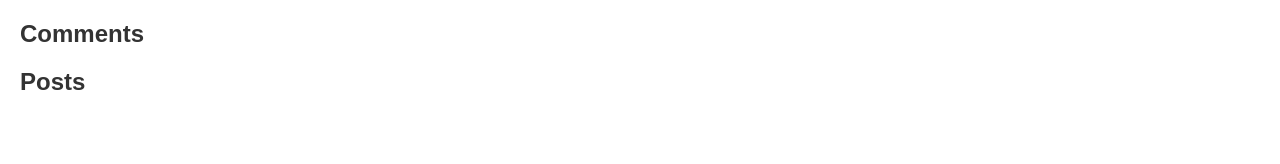
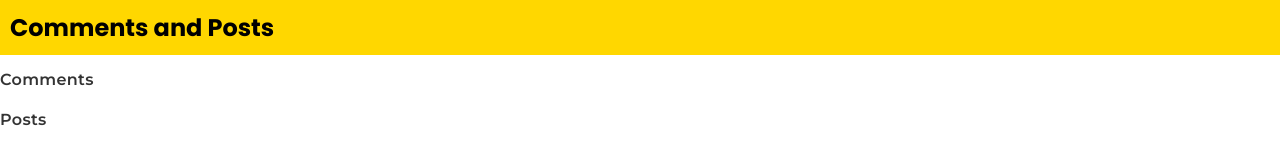
Before and after one commit to GicheruBenjamin/Jsonplaceholder-client, a plain HTML site: page index.html in a window 1280 px wide. Drawn offline with Linux system fonts and the light colour scheme; no server answers.

Commit message:
feature : styles done and dusted.

```diff
--- a/index.html
+++ b/index.html
@@ -5,12 +5,77 @@
     <meta name="viewport" content="width=device-width, initial-scale=1.0">
     <title>Comments and Posts</title>
     <style>
+        /*Import Google fonts - Poppins , raleway and montserrat*/
+        @import url('https://fonts.googleapis.com/css2?family=Poppins:wght@300;400;500;600;700&family=Raleway:wght@300;400;500;600;700&family=Montserrat:wght@400;500;600;700&display=swap');
+        /*raleway*/
+        @import url('https://fonts.googleapis.com/css2?family=Raleway:wght@300;400;500;600;700&display=swap');
+        /*Montserrat*/
+        @import url('https://fonts.googleapis.com/css2?family=Montserrat:wght@400;500;600;700&display=swap');
+        :root{
+            /*black , gold and grey colors*/
+            --black: #000;
+            --gold: #ffd700;
+            --grey: #808080;
+            --white: #fff;
+            /*font-families*/
+            --font-family-poppins: 'Poppins', sans-serif;
+            --font-family-raleway: 'Raleway', sans-serif;
+            --font-family-montserrat: 'Montserrat', sans-serif;
+            /*font-sizes*/
+            --font-size-xs: 0.75rem;
+            --font-size-sm: 0.875rem;
+            --font-size-md: 1rem;
+            --font-size-lg: 1.125rem;
+            --font-size-xl: 1.25rem;
+            --font-size-xxl: 1.5rem;
+            --font-size-xxxl: 1.75rem;
+            --font-size-xxxxl: 2.5rem;
+
+            /*font-weights*/
+            --font-weight-thin: 100;
+            --font-weight-extra-light: 200;
+            --font-weight-light: 300;
+            --font-weight-regular: 400;
+            --font-weight-medium: 500;
+            --font-weight-semi-bold: 600;
+            --font-weight-bold: 700;
+            --font-weight-extra-bold: 800;
+            --font-weight-black: 900;
+
+            /*line-heights*/
+            --line-height-xs: 1;
+            --line-height-sm: 1.25;
+            --line-height-md: 1.5;
+            --line-height-lg: 1.75;
+            --line-height-xl: 2;
+
+            /*letter-spacings*/
+            --letter-spacing-wide: 0.02em;
+            --letter-spacing-narrow: 0.01em;
+
+        }
         body {
-            font-family: Arial, sans-serif;
-            margin: 20px;
+            margin: 0; padding: 0;
+        }
+        header {
+            background: var(--gold);
+            color: var(--black);
+        }
+        header h1 {
+            margin: 0;
+            padding: 10px;
+            font-family: var(--font-family-poppins);
+            font-size: var(--font-size-xxl);
+            font-weight: var(--font-weight-extra-bold);
+            line-height: var(--line-height-xxl);
         }
         h2 {
             color: #333;
+            font-family: var(--font-family-montserrat);
+            font-size: var(--font-size-md);
+            font-weight: var(--font-weight-semi-bold);
+            line-height: var(--line-height-md);
+            letter-spacing: var(--letter-spacing-wide);
         }
         ul {
             list-style-type: none;
@@ -22,10 +87,18 @@
             border: 1px solid #ddd;
             border-radius: 5px;
             background: #f9f9f9;
+            font-family: var(--font-family-raleway);
+            font-size: var(--font-size-sm);
+            font-weight: var(--font-weight-regular);
+            line-height: var(--line-height-sm);
+            letter-spacing: var(--letter-spacing-narrow);
         }
     </style>
 </head>
 <body>
+    <header>
+        <h1>Comments and Posts</h1>
+    </header>
     <main>
         <section>
             <h2>Comments</h2>
```
